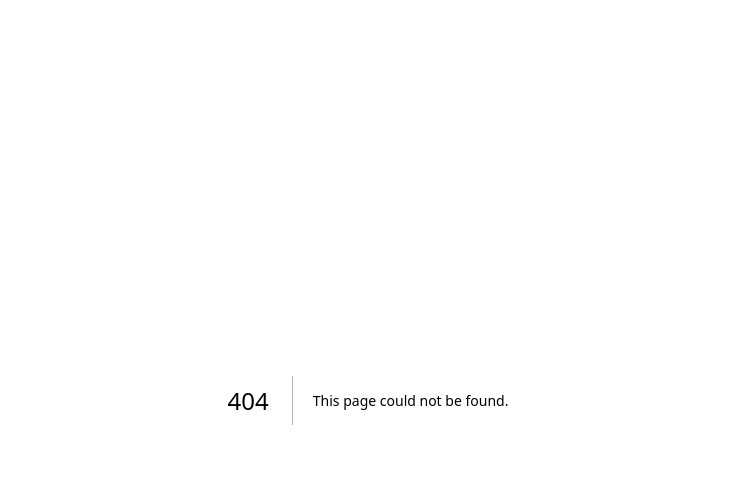
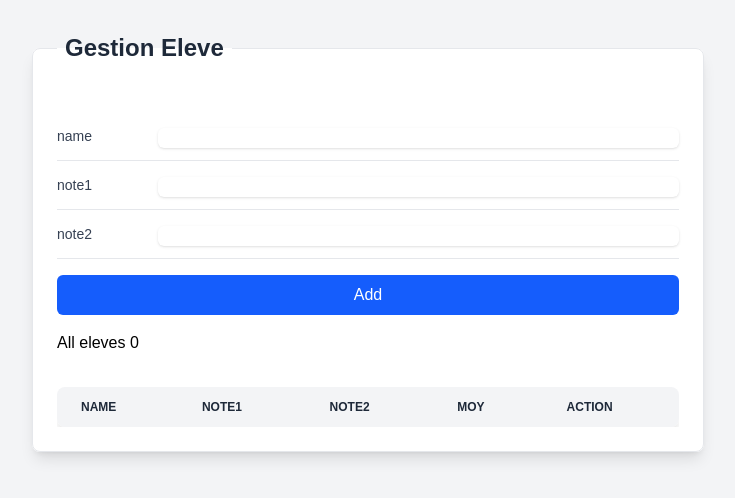
Before and after one commit to oussamabenalisst/React, a Next.js app: page /addEtud in a window 1280 px wide. Before the commit this address had no page. Shown: the top 498 px of the page, without its empty margins (272-1007 px from the left). Built offline with nearby package versions, Linux system fonts and the light colour scheme.

Commit message:
add gestion eleve

```diff
--- /dev/null
+++ b/app/addEtud/page.tsx
@@ -0,0 +1,155 @@
+'use client';
+
+import { useRef, useState } from "react";
+
+function Content() {
+    const [e,seteleve]=useState<{ nom : string ; note1 : number ; note2 : number ; moy : number }[]>([])
+    const eleve=useRef<HTMLInputElement>(null)
+    const note1=useRef<HTMLInputElement>(null)
+    const note2=useRef<HTMLInputElement>(null)
+    function isAlpha(str: string): boolean {
+        return /^[A-Za-z]+$/.test(str);
+    }
+    const exist=(nom:string,n1:number,n2:number):boolean=>{
+        for (let i = 0; i < e.length; i++) {
+            if (e[i].nom==nom && e[i].note1==n1 && e[i].note2==n2)
+                return true
+        }
+        return false
+
+    }
+    const reset=(index:number)=>{
+        const cope=e.slice()
+        cope.splice(index,1)
+        seteleve(cope)
+    }
+    const moyeleve=(n1:number,n2:number):number=>{
+        return((n1+n2)/2)
+    }
+    const addEleve=()=>{
+        const eleveInput = eleve.current
+        const note1Input = note1.current
+        const note2Input = note2.current
+
+        if (!eleveInput || !note1Input || !note2Input) {
+            return
+        }
+
+        if (
+            eleveInput.value==="" ||
+            eleveInput.value.length<3 ||
+            !isAlpha(eleveInput.value)
+        ) {
+            eleveInput.focus()
+            eleveInput.style.background="red"
+            return
+        }
+        eleveInput.style.background="green"
+
+        if (
+            note1Input.value==="" ||
+            Number(note1Input.value)>20 ||
+            Number(note1Input.value)<0
+        ) {
+            note1Input.focus()
+            note1Input.style.background="red"
+            return
+        }
+
+        if (
+            note2Input.value==="" ||
+            Number(note2Input.value)>20 ||
+            Number(note2Input.value)<0
+        ) {
+            note2Input.focus()
+            note2Input.style.background="red"
+            return
+        }
+        note2Input.style.background="green"
+
+        if (exist(eleveInput.value,Number(note1Input.value),Number(note2Input.value))) {
+            alert(eleveInput.value+" exist")
+            return
+        }
+
+        const moy=moyeleve(Number(note1Input.value),Number(note2Input.value))
+        const eleves = {
+            nom: eleveInput.value,
+            note1: Number(note1Input.value),
+            note2: Number(note2Input.value),
+            moy: moy
+        }
+        seteleve([...e, eleves])
+    }
+    return(
+        <main className="min-h-screen bg-gray-100 py-8 px-4">
+            <div className="max-w-2xl mx-auto">
+                <fieldset className="bg-white shadow-lg rounded-lg p-6 border border-gray-200">
+                    <legend className="text-2xl font-semibold text-gray-800 mb-6 px-2">Gestion Eleve</legend>
+                    <div className="space-y-6">
+                        <div className="bg-white rounded-lg">
+                            <table className="w-full">
+                                <tbody className="divide-y divide-gray-200">
+                                    <tr>
+                                        <td className="py-3"><label className="block text-sm font-medium text-gray-700" htmlFor="name">name</label></td>
+                                        <td className="py-3"><input type="text" id="name" className="mt-1 block w-full rounded-md border-gray-300 shadow-sm focus:border-blue-500 focus:ring-blue-500 sm:text-sm text-black" ref={eleve} /></td>
+                                    </tr>
+                                    <tr>
+                                        <td className="py-3"><label className="block text-sm font-medium text-gray-700" htmlFor="note1">note1</label></td>
+                                        <td className="py-3"><input type="number" id="note1" className="mt-1 block w-full rounded-md border-gray-300 shadow-sm focus:border-blue-500 focus:ring-blue-500 sm:text-sm text-black" ref={note1} /></td>
+                                    </tr>
+                                    <tr>
+                                        <td className="py-3"><label className="block text-sm font-medium text-gray-700" htmlFor="note2">note2</label></td>
+                                        <td className="py-3"><input type="number" id="note2" className="mt-1 block w-full rounded-md border-gray-300 shadow-sm focus:border-blue-500 focus:ring-blue-500 sm:text-sm text-black" ref={note2} /></td>
+                                    </tr>
+                                    <tr>
+                                        <td colSpan={2} className="py-4">
+                                            <button className="w-full bg-blue-600 text-white py-2 px-4 rounded-md hover:bg-blue-700 focus:outline-none focus:ring-2 focus:ring-blue-500 focus:ring-offset-2 transition-colors" onClick={addEleve}>
+                                                Add
+                                            </button>
+                                        </td>
+                                    </tr>
+                                </tbody>
+                            </table>
+                            <p className="text-black">All eleves {e.length}</p>
+                        </div>
+                        <div className="mt-8 overflow-x-auto">
+                            <table className="w-full text-sm text-left text-gray-800 bg-white shadow-lg rounded-lg overflow-hidden">
+                                <thead className="text-xs uppercase bg-gray-100">
+                                    <tr>
+                                        <th className="px-6 py-3">name</th>
+                                        <th className="px-6 py-3">note1</th>
+                                        <th className="px-6 py-3">note2</th>
+                                        <th className="px-6 py-3">moy</th>
+                                        <th className="px-6 py-3">action</th>
+                                    </tr>
+                                </thead>
+                                <tbody className="divide-y divide-gray-200">
+                                    {
+                                        e.map((item,index)=>{
+                                            return(
+                                                <tr key={index} className="hover:bg-gray-50">
+                                                    <td className="px-6 py-4">{item.nom}</td>
+                                                    <td className="px-6 py-4">{item.note1}</td>
+                                                    <td className="px-6 py-4">{item.note2}</td>
+                                                    <td className="px-6 py-4">{item.moy}</td>
+                                                    <td className="px-6 py-4">
+                                                        <button className="text-red-600 hover:text-red-900 font-medium rounded-full w-8 h-8 flex items-center justify-center hover:bg-red-100 transition-colors" onClick={()=>reset(index)}>
+                                                            X
+                                                        </button>
+                                                    </td>
+                                                </tr>
+                                            )
+                                        })
+                                    }
+                                </tbody>
+                            </table>
+                        </div>
+                    </div>
+                </fieldset>
+            </div>
+        </main>
+    )
+}
+
+export default Content
--- a/app/todoloste/page.tsx
+++ b/app/todoloste/page.tsx
@@ -12,7 +12,6 @@ function Todoliste(){
                 setList([...list , item ])
                 text.current.value=""
                 text.current.style.borderColor="black"
-
             }else
             text.current.style.borderColor="red"
         }
```
